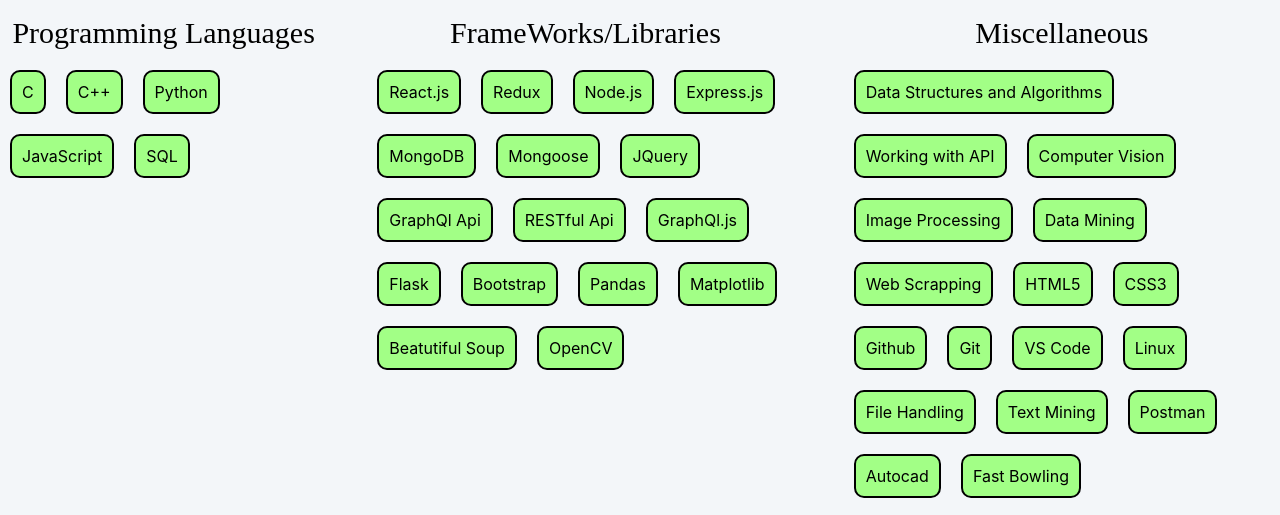
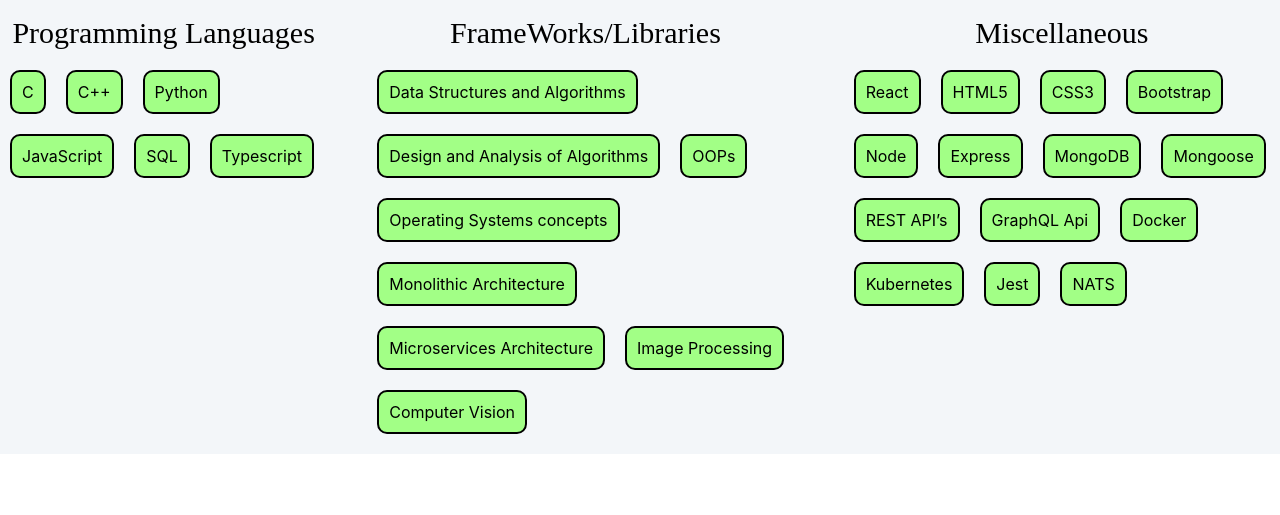
Before and after one commit to Akhil-Maddineni23/My-PortFolio, a React (Create React App) app in the folder client/: page /skills in a window 1280 px wide. Shown: the part 295-810 px from the top of the page. Built offline with nearby package versions, Linux system fonts and the light colour scheme; no server answers.

Commit message:
Update data.js

```diff
--- a/client/src/Data/data.js
+++ b/client/src/Data/data.js
@@ -1,41 +1,30 @@
 export const skills = {
-  pl: ["C", "C++", "Python", "JavaScript", "SQL"],
+  pl: ["C", "C++", "Python", "JavaScript", "SQL", "Typescript"],
   fl: [
-    "React.js",
-    "Redux",
-    "Node.js",
-    "Express.js",
+    "Data Structures and Algorithms",
+    "Design and Analysis of Algorithms",
+    "OOPs",
+    "Operating Systems concepts",
+    "Monolithic Architecture",
+    "Microservices Architecture",
+    "Image Processing",
+    "Computer Vision"
+  ],
+  misl: [
+    "React",
+    "HTML5",
+    "CSS3",
+    "Bootstrap",
+    "Node",
+    "Express",
     "MongoDB",
     "Mongoose",
-    "JQuery",
-    "GraphQl Api",
-    "RESTful Api",
-    "GraphQl.js",
-    "Flask",
-    "Bootstrap",
-    "Pandas",
-    "Matplotlib",
-    "Beatutiful Soup",
-    "OpenCV",
-  ],
-  misl: [
-    "Data Structures and Algorithms",
-    "Working with API",
-    "Computer Vision",
-    "Image Processing",
-    "Data Mining",
-    "Web Scrapping",
-    "HTML5",
-    "CSS3",
-    "Github",
-    "Git",
-    "VS Code",
-    "Linux",
-    "File Handling",
-    "Text Mining",
-    "Postman",
-    "Autocad",
-    "Fast Bowling",
+    "REST API’s",
+    "GraphQL Api",
+    "Docker",
+    "Kubernetes",
+    "Jest",
+    "NATS"
   ],
 };
 
@@ -49,6 +38,16 @@
     appLink : 'https://busy-lime-hedgehog-cuff.cyclic.app'
   },
   {
+    title : ' Cattle Identification using Muzzle Pattern',
+    description : `Research on the identification of cattle using their muzzle patterns. To extract muzzles from
+    the image, I worked on a number of deep learning techniques. To get rid of the noise in
+    the image, I worked on a few image processing approaches. Additionally, a great deal of
+    feature extraction methods were developed, and they were then implemented using Python
+    and OpenCV.`,
+    tools : `Opencv, Matplotlib, Pandas , JSON`,
+    appLink : ''
+  },
+  {
     title : 'Password Notes App',
     description : `It is a web application for writing down and storing password notes. On the notes, any
     CRUD action may be carried out. Additionally, we have the option of sharing password
@@ -56,6 +55,22 @@
     via notification every time they get a password note.`,
     tools : `MongoDB, Express, React, Node, Socket-io, HTML, CSS`,
     appLink : 'https://password-notes-app.netlify.app/'
+  },
+  {
+    title : 'Rooks Move Game',
+    description : `It's a multiplayer game. Players were connected to the server using sockets. Moving Rook from start position to
+    target position. Alternative turns were taken by the players to reach the destination.`,
+    tools : `Phaser, Express, Socket-io`,
+    appLink : 'https://github.com/Akhil-Maddineni23/Rook-s-Move'
+  },
+  {
+    title : 'BackEnd for an tickets booking app',
+    description : `Designed backend for an tickets booking app using MicroServices. Different services were
+    created to handle the tasks of the application like Authentication, Tickets creation, Order
+    creation, Order expiration, Payment. And I have created a npm module to share the common
+    code between services.`,
+    tools : `Nodejs, TypeScript, Express, MongoDB, jest, Docker, Kubernetes, NATS`,
+    appLink : 'https://github.com/Akhil-Maddineni23/ticketing'
   },
   {
     title : 'FrontEnd - UI Challenges',
@@ -70,18 +85,9 @@
     and Forecast data from Open Weather website, Cricket international teams and players from
     Cricbuzz website, Movies data from IMDB website.`,
     tools : ` React, RESTApi, JavaScript`,
-    appLink : ''
+    appLink : 'https://github.com/Akhil-Maddineni23/Data-Fetching-Using-Api-s'
   },
-  {
-    title : ' Cattle Identification using Muzzle Pattern',
-    description : `Research on the identification of cattle using their muzzle patterns. To extract muzzles from
-    the image, I worked on a number of deep learning techniques. To get rid of the noise in
-    the image, I worked on a few image processing approaches. Additionally, a great deal of
-    feature extraction methods were developed, and they were then implemented using Python
-    and OpenCV.`,
-    tools : `Opencv, Matplotlib, Pandas , JSON`,
-    appLink : ''
-  },
+
 ]
 
 export const activities = [
```
